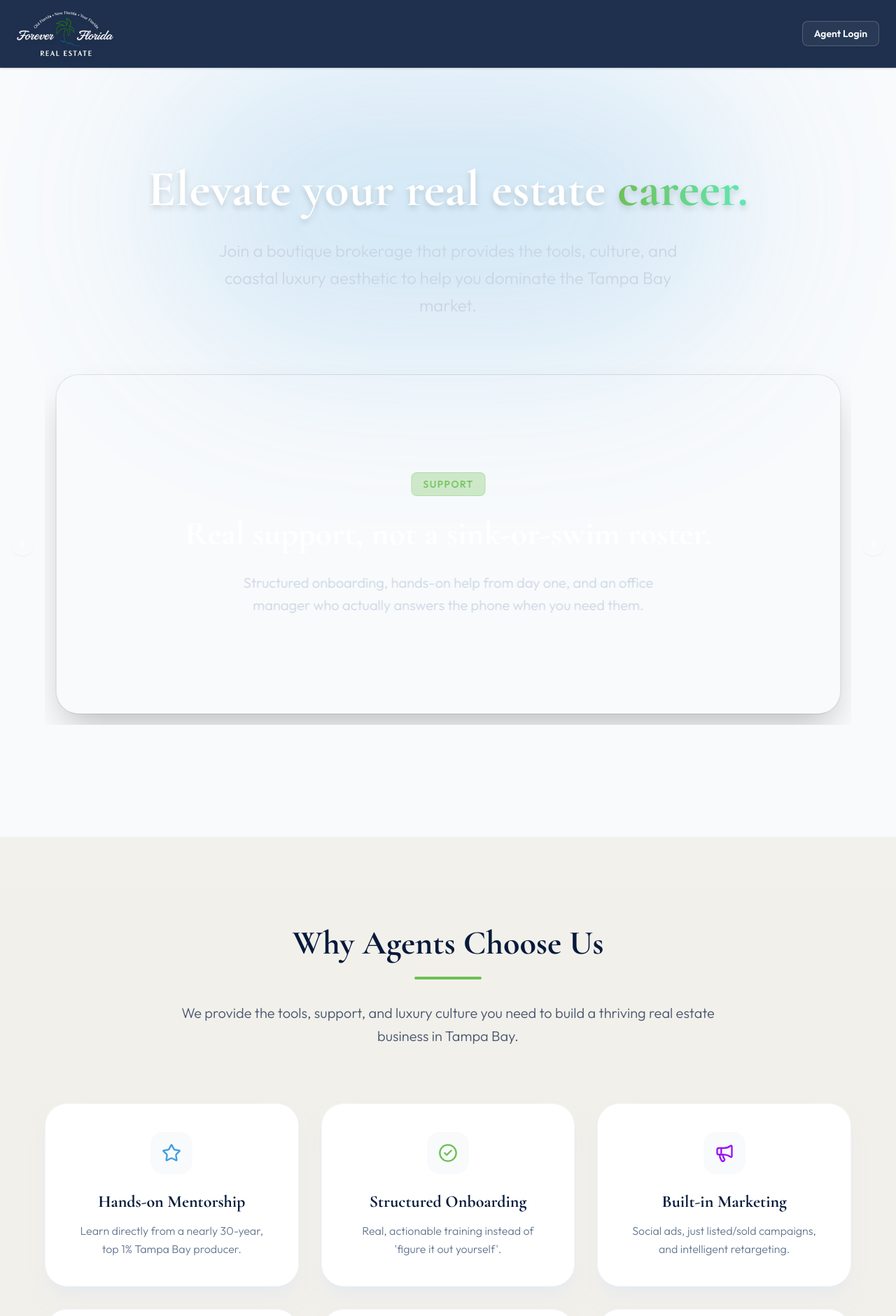
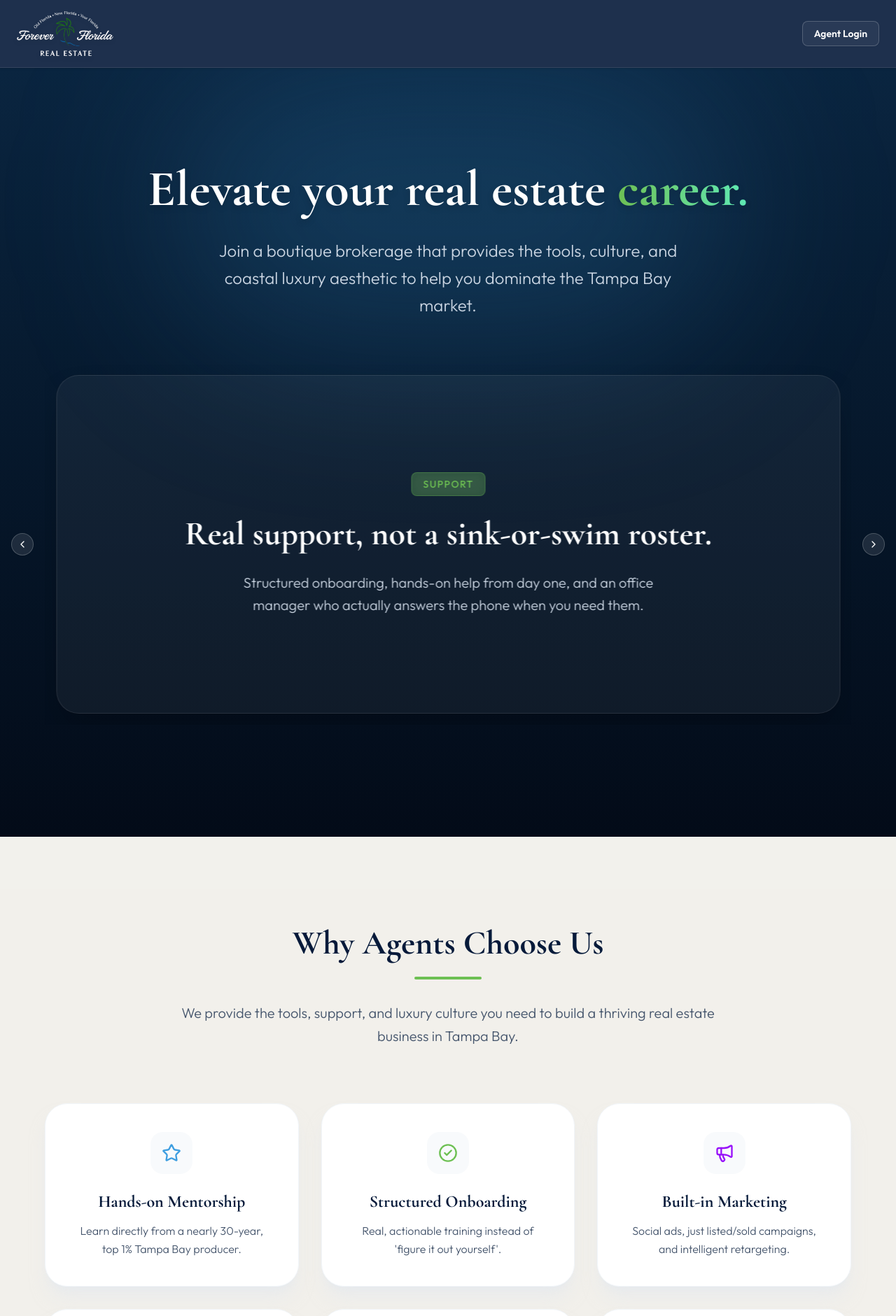
Before and after one commit to gosunline-coder/foreverfloridaagents, a Next.js app: page / in a window 1280 px wide. Shown: the top 1881 px of the page at 70% size. Built offline with nearby package versions, Linux system fonts and the light colour scheme.

Commit message:
Fix background contrast issue

```diff
--- a/src/app/page.tsx
+++ b/src/app/page.tsx
@@ -56,7 +56,7 @@
       </header>
 
       {/* Hero Section */}
-      <section className="relative w-full bg-[radial-gradient(ellipse_at_top,_var(--tw-gradient-stops))] from-ocean-dark via-deep-ocean to-[#030B18] pt-20 pb-28 md:pt-32 md:pb-40 overflow-hidden">
+      <section className="relative w-full bg-deep-ocean bg-gradient-to-b from-ocean-dark to-[#030B18] pt-20 pb-28 md:pt-32 md:pb-40 overflow-hidden">
         {/* Subtle mesh/glow effect */}
         <div className="absolute top-0 left-1/2 -translate-x-1/2 w-[800px] h-[400px] bg-brand-blue/20 blur-[120px] rounded-full pointer-events-none" />
 
@@ -163,7 +163,7 @@
                   {feature.icon}
                 </div>
                 <h3 className="text-2xl font-bold text-deep-ocean mb-3">{feature.title}</h3>
-                <p className="text-slate-500 font-light leading-relaxed">{feature.desc}</p>
+                <p className="text-slate-600 font-light leading-relaxed">{feature.desc}</p>
               </div>
             ))}
           </div>
```
